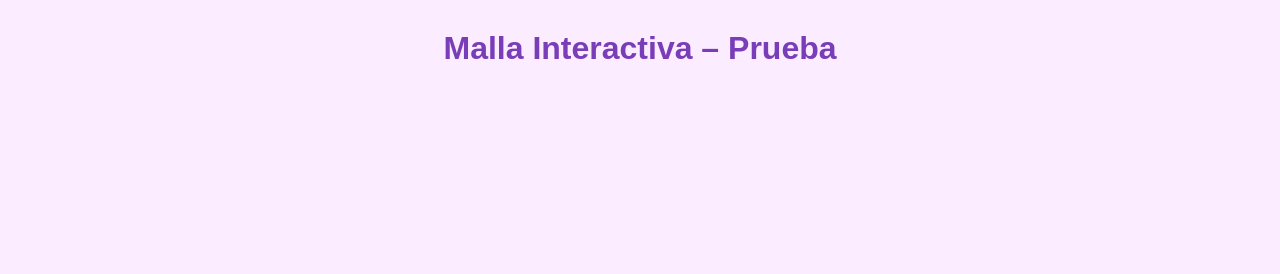
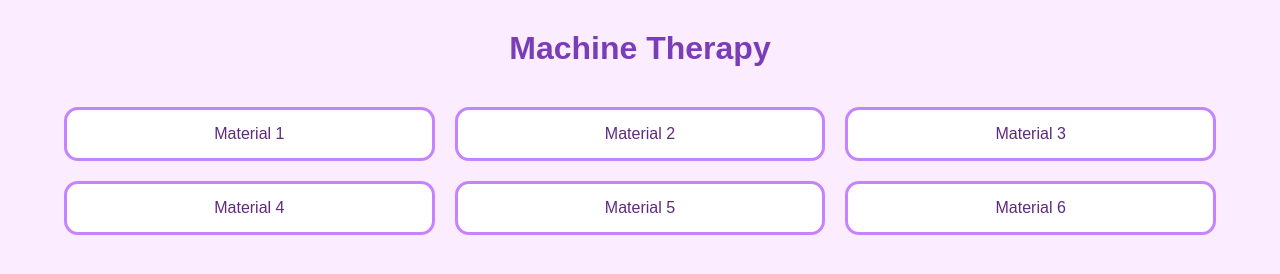
Before and after one commit to vp988210-netizen/index.html-, a plain HTML site: page index.html in a window 1280 px wide. Drawn offline with Linux system fonts and the light colour scheme.

Commit message:
Update index.html

```diff
--- a/index.html
+++ b/index.html
@@ -1,17 +1,23 @@
 <!DOCTYPE html>
 <html lang="es">
 <head>
-    <meta charset="UTF-8">
-    <meta name="viewport" content="width=device-width, initial-scale=1.0">
-    <title>Malla Interactiva</title>
-    <link rel="stylesheet" href="styles.css">
+  <meta charset="UTF-8">
+  <title>Machine Therapy</title>
+  <link rel="stylesheet" href="styles.css">
 </head>
+
 <body>
+  <h1>Machine Therapy</h1>
 
-    <h1>Malla Interactiva – Prueba</h1>
+  <div id="malla">
+    <div class="materia" id="m1" onclick="bloquear('m1')">Material 1</div>
+    <div class="materia" id="m2" onclick="bloquear('m2')">Material 2</div>
+    <div class="materia" id="m3" onclick="bloquear('m3')">Material 3</div>
+    <div class="materia" id="m4" onclick="bloquear('m4')">Material 4</div>
+    <div class="materia" id="m5" onclick="bloquear('m5')">Material 5</div>
+    <div class="materia" id="m6" onclick="bloquear('m6')">Material 6</div>
+  </div>
 
-    <div id="malla"></div>
-
-    <script src="script.js"></script>
+  <script src="script.js"></script>
 </body>
 </html>
```
